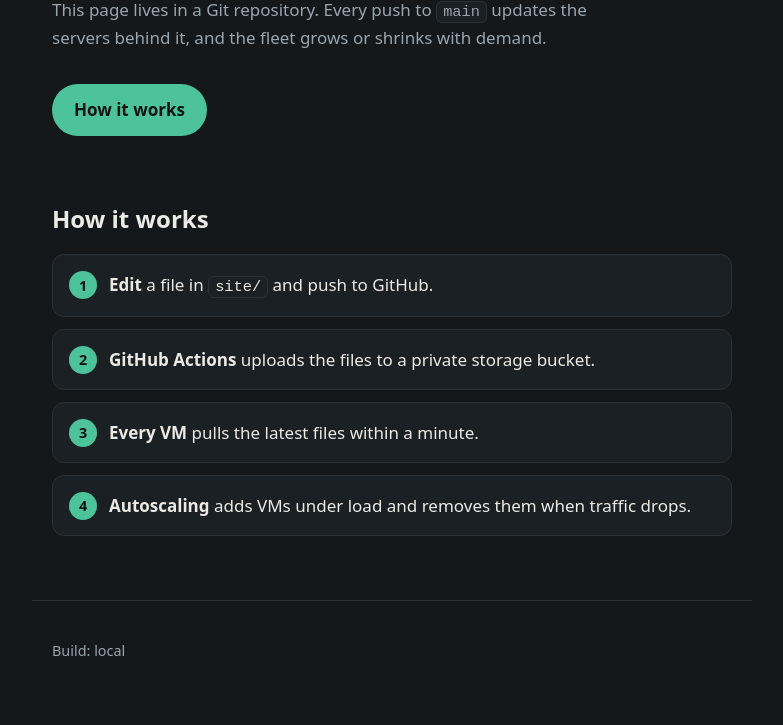
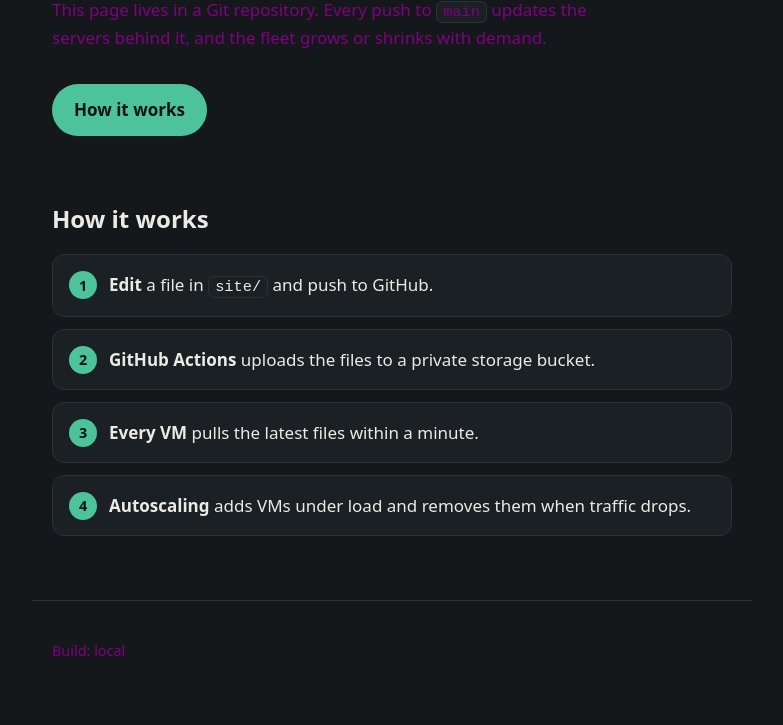
Before and after one commit to ericksenjadon/testing-coastIT, a plain HTML site: page index.html in a window 1280 px wide. Shown: the part 213-938 px from the top of the page, without its empty margins (248-1031 px from the left). Drawn offline with Linux system fonts and the dark colour scheme; no server answers.

Commit message:
Update style.css

```diff
--- a/style.css
+++ b/style.css
@@ -12,7 +12,7 @@
   :root {
     --bg: #14181b;
     --ink: #eceae4;
-    --muted: #9aa5ad;
+    --muted: #800080;
     --accent: #4cc39a;
     --accent-ink: #0d1411;
     --card: #1b2024;
```
